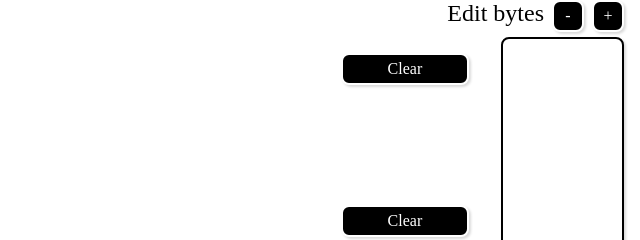
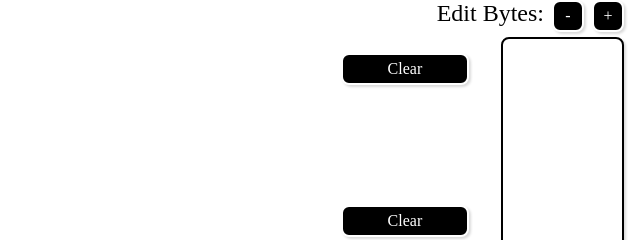
Before and after one commit to Ko-Phi/BaseConverter, a plain HTML site: page index.html in a window 1280 px wide. Shown: the top 240 px of the page, 640-1280 px from the left. Drawn offline with Linux system fonts and the light colour scheme.

Commit message:
test commit

```diff
--- a/index.html
+++ b/index.html
@@ -10,7 +10,7 @@
     <div id="header">
       <h1>Converter</h1>
       <div class="byte-editing">
-        <h2>Edit bytes</h2>
+        <h2>Edit Bytes:</h2>
         <button id="decrement-byte">-</button>
         <button id="increment-byte">+</button>
       </div>
```
